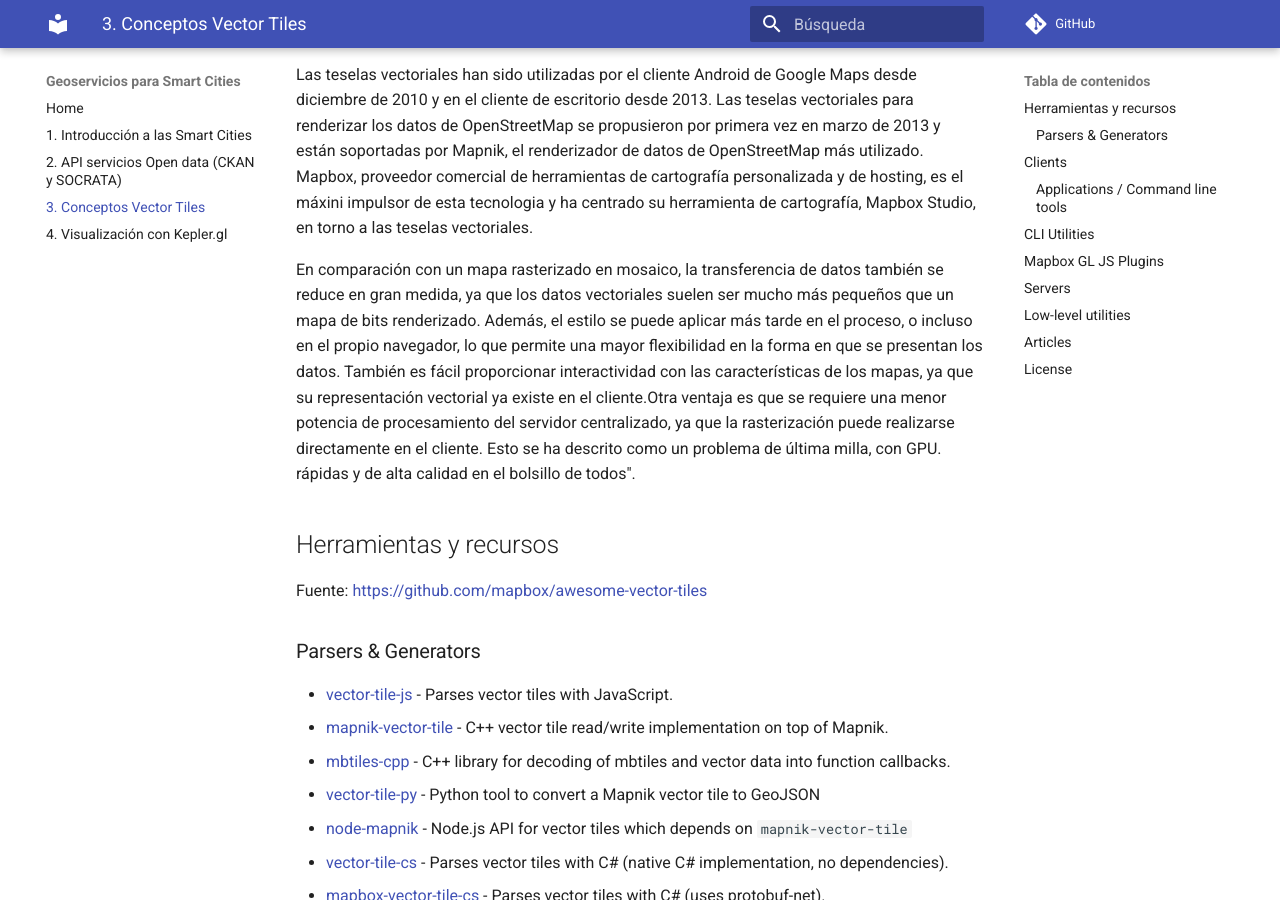
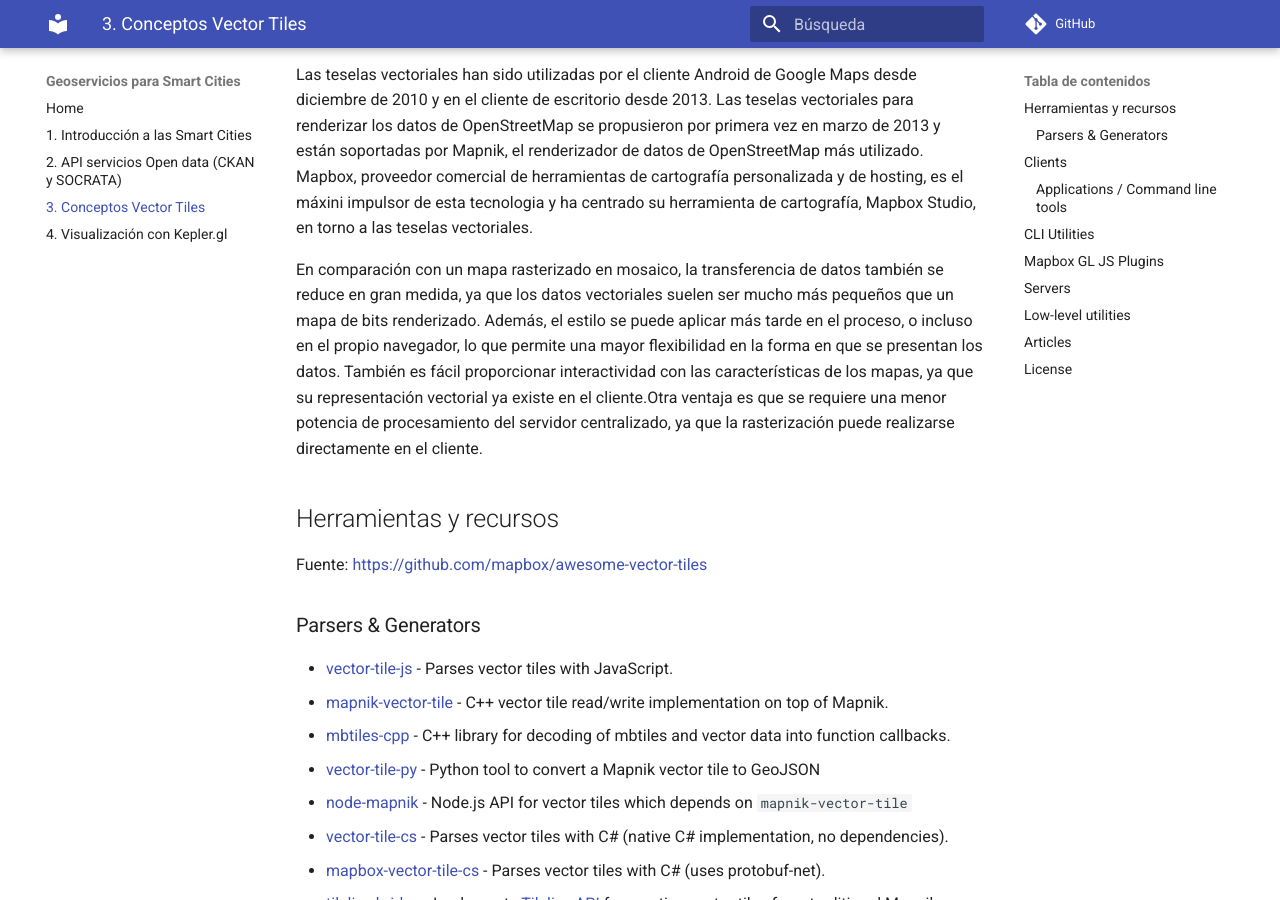
Before and after one commit to gss-mtig/gss-mtig-18-19, an MkDocs documentation site: the page built from docs/3_conceptos_vector_tiles.md, in a window 1280 px wide and 900 px high, scrolled down 775 px. Built offline with MkDocs 1.6.1 and Material for MkDocs 9.7.7, drawn with Linux system fonts in a browser that asks for light colours; comment, search, counter and statistics services are not loaded; old or Windows-style settings are respelled for this version of MkDocs.

Commit message:
add project

```diff
--- a/docs/3_conceptos_vector_tiles.md
+++ b/docs/3_conceptos_vector_tiles.md
@@ -13,7 +13,7 @@
 Las teselas vectoriales han sido utilizadas por el cliente Android de Google Maps desde diciembre de 2010 y en el cliente de escritorio desde 2013. Las teselas vectoriales para renderizar los datos de OpenStreetMap se propusieron por primera vez en marzo de 2013 y están soportadas por Mapnik, el renderizador de datos de OpenStreetMap más utilizado.
 Mapbox, proveedor comercial de herramientas de cartografía personalizada y de hosting, es el máxini impulsor de esta tecnologia y ha centrado su herramienta de cartografía, Mapbox Studio, en torno a las teselas vectoriales.
 
-En comparación con un mapa rasterizado en mosaico, la transferencia de datos también se reduce en gran medida, ya que los datos vectoriales suelen ser mucho más pequeños que un mapa de bits renderizado. Además, el estilo se puede aplicar más tarde en el proceso, o incluso en el propio navegador, lo que permite una mayor flexibilidad en la forma en que se presentan los datos. También es fácil proporcionar interactividad con las características de los mapas, ya que su representación vectorial ya existe en el cliente.Otra ventaja es que se requiere una menor potencia de procesamiento del servidor centralizado, ya que la rasterización puede realizarse directamente en el cliente. Esto se ha descrito como un problema de última milla, con GPU. rápidas y de alta calidad en el bolsillo de todos".
+En comparación con un mapa rasterizado en mosaico, la transferencia de datos también se reduce en gran medida, ya que los datos vectoriales suelen ser mucho más pequeños que un mapa de bits renderizado. Además, el estilo se puede aplicar más tarde en el proceso, o incluso en el propio navegador, lo que permite una mayor flexibilidad en la forma en que se presentan los datos. También es fácil proporcionar interactividad con las características de los mapas, ya que su representación vectorial ya existe en el cliente.Otra ventaja es que se requiere una menor potencia de procesamiento del servidor centralizado, ya que la rasterización puede realizarse directamente en el cliente.
 
 
 
```
